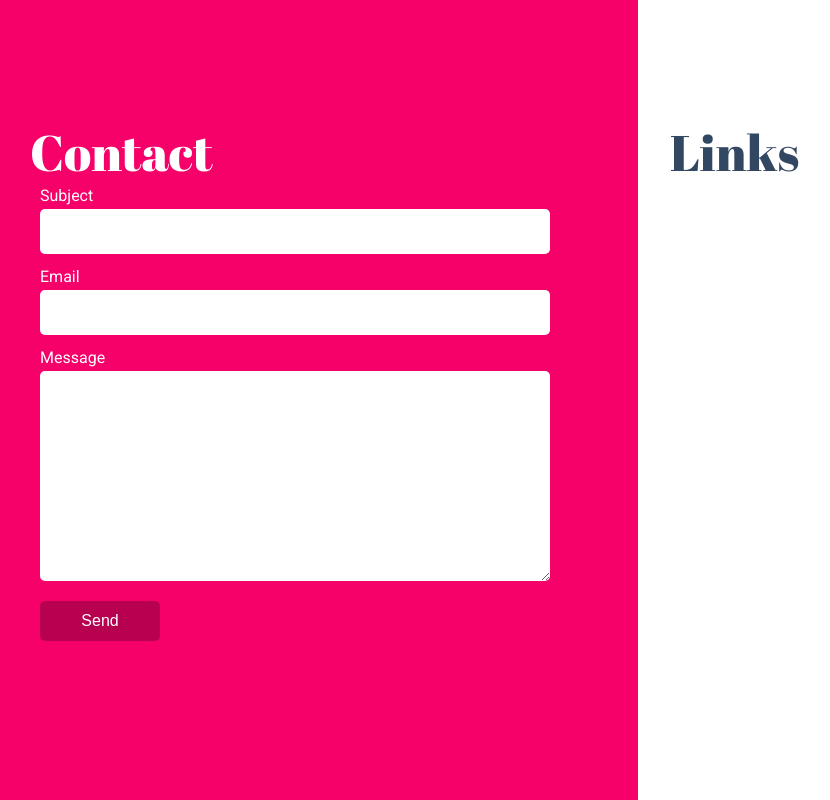
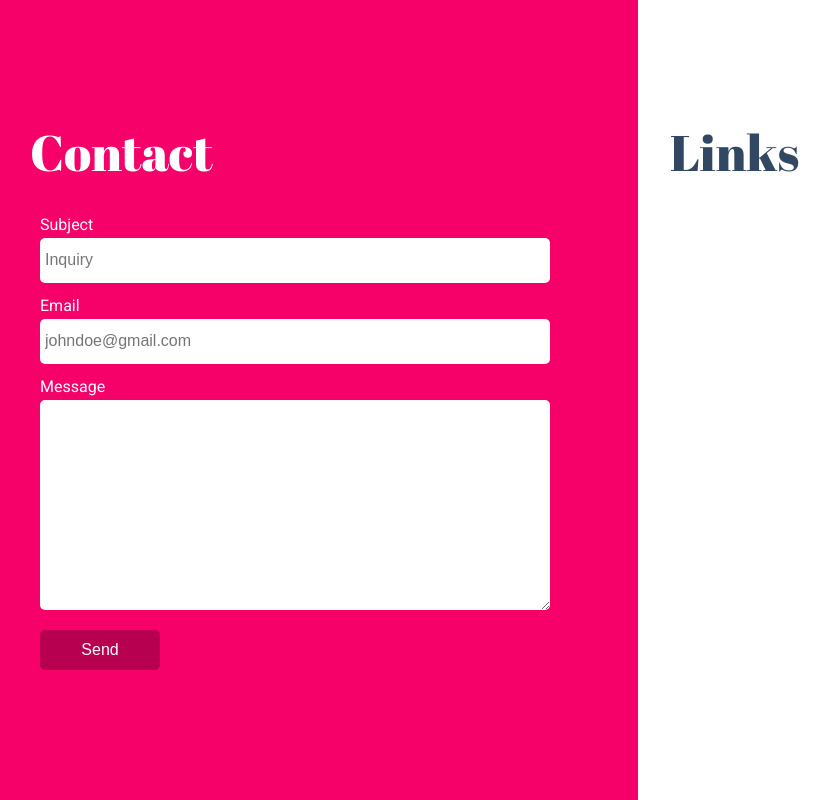
Before and after one commit to HimeEnthusiast/Portfolio-Website, a plain HTML site: page index.html in a window 1280 px wide. Shown: the part 2400-3200 px from the top of the page, without its empty margins (2-832 px from the left). Drawn offline with Linux system fonts and the light colour scheme; files whose address does not match are found by name.

Commit message:
startedcontact page

```diff
--- a/CSS/contact.css
+++ b/CSS/contact.css
@@ -31,6 +31,7 @@
 
 #contact-form {
     padding: 10px;
+    margin-top: 5%;
 }
 
 input {
--- a/index.html
+++ b/index.html
@@ -217,12 +217,12 @@
                 <form id="contact-form">
                     <p class="form-piece">
                         <label for="subject">Subject</label><br>
-                        <input type="text" id="subject" name="subject" required>
+                        <input type="text" id="subject" name="subject" placeholder="Inquiry" required>
                     </p>
 
                     <p class="form-piece">
                         <label for="email">Email</label><br>
-                        <input type="email" id="email" name="email" required>
+                        <input type="email" id="email" name="email" placeholder="johndoe@gmail.com" required>
                     </p>
 
                     <p class="form-piece">
```
